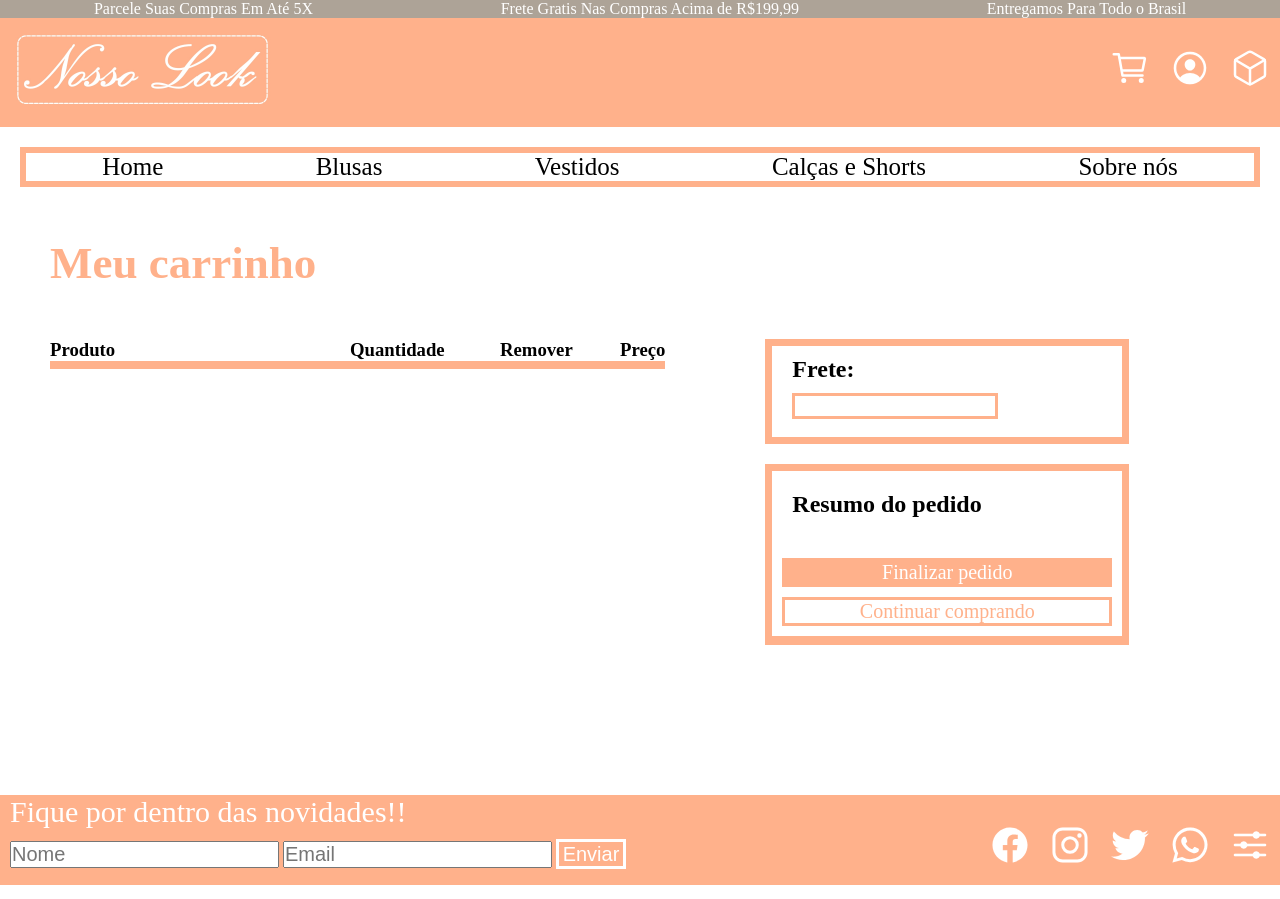
After one commit to Mah-Senger/Nossolook2, a PHP site: page /carrinho.php in a window 1280 px wide. The commit adds this page. Run offline with PHP 8.4, Linux system fonts and the light colour scheme; some libraries are stand-ins or nearby versions.

Commit message:
feito o carrinho

```diff
--- /dev/null
+++ b/carrinho.php
@@ -0,0 +1,178 @@
+<!DOCTYPE html>
+    <html lang="pt-br">
+    <head>
+        <meta charset="UTF-8">
+        <link rel="stylesheet" href="carrinho.css">
+        <title>Carrinho | Nosso Look</title>
+        <link rel="shortcut icon" href="logo_topo2.png">
+    </head>
+    <body>
+        <div id="promo_cep">
+            <p>Parcele Suas Compras Em Até 5X</p>
+            <p>Frete Gratis Nas Compras Acima de R$199,99</p>
+            <p>Entregamos Para Todo o Brasil</p>
+        </div>
+        <div id="cabecalho">
+            <div><img src="logo.jpg" alt="logo" id="logo"></div>
+            <div id="opcoes">
+                <a href="carrinho.html"><ion-icon name="cart-outline" title="Carrinho" class="icons"></ion-icon></a>
+                <a href="entrar_cadastre-se.php"><ion-icon name="person-circle-outline"  class="icons"></ion-icon></ion-icon></a>
+                <a href="n_pedido.html"><ion-icon name="cube-outline" class="icons"></ion-icon></ion-icon></a>
+            </div>
+        </div>
+        <div id="menu">
+            <a href="index.php" class="opcoes_menu"><p>Home</p></a>
+            <a href="categoria.php?id=1" class="opcoes_menu"><p>Blusas</p></a>
+            <a href="categoria.php?id=2" class="opcoes_menu"><p>Vestidos</p></a>
+            <a href="categoria.php?id=3" class="opcoes_menu"><p>Calças e Shorts</p></a>
+            <a href="sobre.html" class="opcoes_menu"><p>Sobre nós</p></a>
+        </div>
+
+        <div id="conteudo">
+         <h1>Meu carrinho</h1>
+         <div id="tudo">
+         <div id="lista">
+             <ul class="lista">
+                 <div class="produto"><li><h3>Produto</h3></li></div>
+                 <div class="quant"><li><h3>Quantidade</h3></li></div>
+                 <div class="remover"><li><h3>Remover</h3></li></div>
+                 <li><h3>Preço</h3></li>
+             </ul>
+
+<?php
+
+session_start();
+
+if(isset($_SESSION["carrinho"])){
+
+?>
+             <?php
+             foreach($_SESSION["carrinho"] as $key => $value){
+                 $preco_total= $value["preco"]*$value["quant"];
+                 ?>
+
+             <ul class="lista">
+                <div class="produto"> <li><div class="lado"><img src='roupas\<?=$value["imagem"]?>' alt="<?=$value["titulo"]?>">
+                <div id="moletom"><h3><?=$value["titulo"]?></h3>
+                <p>Tamanho:<?=$value["tamanho"]?></p></div></li></div>
+                <div class="quant" ><li class="quantidade" class="li"><?=$value["quant"]?></li></div>
+                <div class="remover"><li class="li"><div ><a href="deletar_carrinho.php?id=<?=$key?>"><ion-icon name="trash-outline" class="iconslixo"></ion-icon></a></div></li></div>
+                <li class="li">R$<?=$preco_total?></li>
+             </ul>
+             <?php
+             }
+             echo "</div>";
+         ?>
+         <div>
+         <div id="frete">
+            <h2 id="tit_cep">Frete:</h2>
+            <div id="cep3">
+                <ion-icon name="ellipse" class="cep" id="cep_prim"></ion-icon>
+                <ion-icon name="ellipse" class="cep"></ion-icon>
+                <ion-icon name="ellipse" class="cep"></ion-icon>
+                <ion-icon name="ellipse" class="cep"></ion-icon>
+                <ion-icon name="ellipse" class="cep"></ion-icon>
+                <ion-icon name="ellipse" class="cep"></ion-icon>
+                <ion-icon name="ellipse" class="cep"></ion-icon>
+                <ion-icon name="ellipse" class="cep"></ion-icon>
+                <ion-icon name="eye-off-outline" id="cep2"></ion-icon>
+             </div>
+             <p id="altcep">Alterar CEP</p>
+            </div>
+         <div id="resumo">
+             <div id="cima">
+                 <h2 id="h2">Resumo do pedido</h2>
+
+                 <?php
+                 $compra_final=0;
+                 foreach($_SESSION["carrinho"] as $key => $value){
+                    $preco_total= $value["preco"]*$value["quant"];
+                    $compra_final= $compra_final + $preco_total;
+                    ?>
+                 <div class="somar">
+                 <p><?=$value["titulo"]?> (<?=$value["quant"]?>)</p>
+                 <p>R$<?=$preco_total?></p>
+                 </div>
+                 <?php
+                   }
+                      /*<div class="somar">
+                                <p>Frete</p>
+                                if($compra_final>199.99){
+                         echo "<p>Grátis</p>";
+                         echo "</div>"
+                    }else{
+                        echo "<p>$frete</p>";
+                        echo "</div>"
+                    }*/
+
+                    ?>
+
+
+             </div>
+             <div id="baixo">
+             <div class="somar">
+                 <h3>Total</h3>
+                 <p>R$<?=$compra_final?></p>
+             </div>
+
+             <div id="finalizar"><a href="Finalizar_pedido.html" id="nao"><p>Finalizar pedido</p></a></div>
+             <div class="continuar"><a href="index.php" id="none"><p>Continuar comprando</p></a></div>
+             </div>
+         </div>
+         </div>
+     </div>
+    </div>
+
+<?php
+}else{
+    ?>
+             <ul class="lista">
+
+             </ul>
+         </div>
+         <div>
+         <div id="frete">
+            <h2 id="tit_cep">Frete:</h2>
+            <div id="cep3">
+
+             </div>
+             <br>
+            </div>
+         <div id="resumo">
+             <div id="cima">
+                 <h2 id="h2">Resumo do pedido</h2>
+                 <div class="somar">
+
+             </div>
+             <div id="baixo">
+             <div id="finalizar"><a href="Finalizar_pedido.html" id="nao"><p>Finalizar pedido</p></a></div>
+             <div class="continuar"><a href="pagina_inicial.html" id="none"><p>Continuar comprando</p></a></div>
+             </div>
+         </div>
+         </div>
+     </div>
+    </div>
+
+    <?php
+}
+?>
+<div id="rodape">
+            <div>
+            <p id="novidds">Fique por dentro das novidades!!</p>
+            <form action="" method="" id="form">
+                <input type="text" class="nome_email" placeholder="Nome">
+                <input type="email" class="nome_email" placeholder="Email">
+                <button type="submit" id="botao">Enviar</button>
+            </form>
+        </div>
+        <div id="redessociais">
+            <a href="https://www.facebook.com/"><ion-icon name="logo-facebook" class="sociais"></ion-icon></a>
+            <a href="https://www.instagram.com/"><ion-icon name="logo-instagram" class="sociais"></ion-icon></a>
+            <a href="https://twitter.com/"><ion-icon name="logo-twitter" class="sociais"></ion-icon></a>
+            <a href=""><ion-icon name="logo-whatsapp" class="sociais"></ion-icon></a>
+            <a href="entraradd.php"><ion-icon name="options" class="sociais"></ion-icon></a>
+        </div>
+        </div>
+        <script src="https://unpkg.com/ionicons@5.2.3/dist/ionicons.js"></script>
+    </body>
+    </html>
```
Also changed, not shown: deletar_carrinho.php (added, +13 -0 lines), descricao_produto.php (+5 -5 lines), resul_descr.php (added, +33 -0 lines), roupas/212f09bae15f2571c09349f878d79d28.jpg (added), roupas/359a2ffc22f043f0ff5c470b0b935add.jpeg (added), roupas/3b47f7871f6a95a8380dce8644d8dcf1.jpg (added), roupas/965e2289fa41728668d65c2ad35d5968.jpeg (added), roupas/9a9a3439d5625dccaaf0170b4cb78a66.jfif (added), roupas/ac5b49f31c8839e292210da95f91de7c.jpeg (added).
